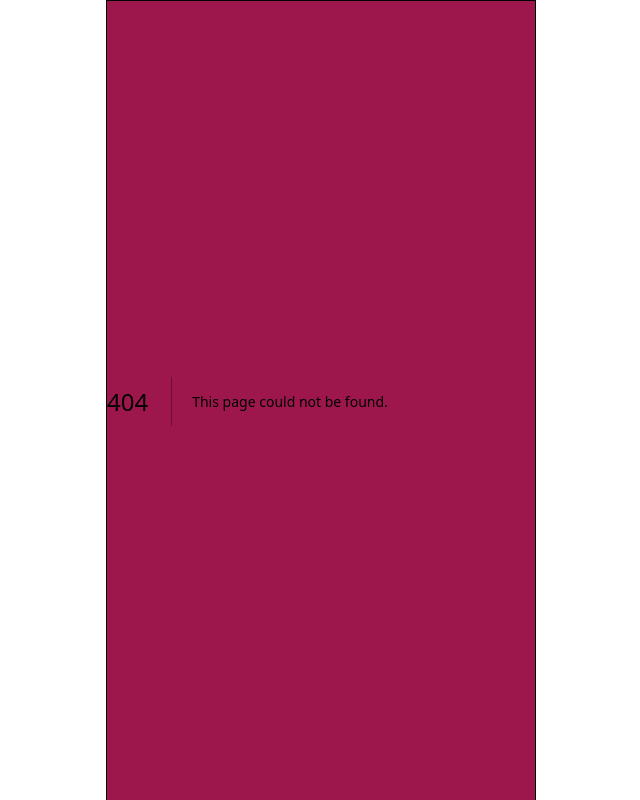
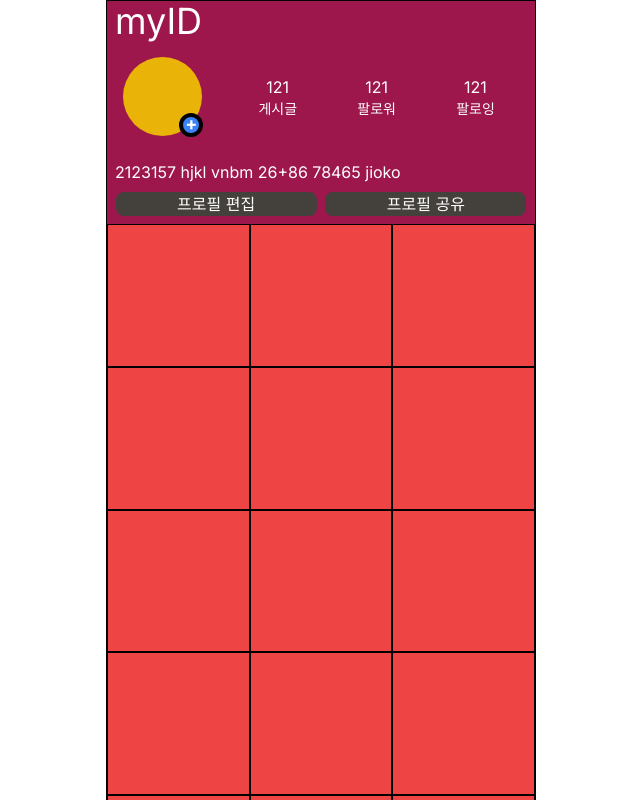
Before and after one commit to a3magic3pocket/copystagram-frontend, a Next.js app: page /profile in a window 1280 px wide. Before the commit this address had no page. Shown: the top 800 px of the page, without its empty margins (319-959 px from the left). Built offline with nearby package versions, Linux system fonts and the light colour scheme.

Commit message:
Design the profile page roughly.

```diff
--- a/src/app/page.tsx
+++ b/src/app/page.tsx
@@ -5,7 +5,7 @@ import MessageIcon from "@/component/icon/Message";
 export default function Page() {
   return (
     <div className="flex flex-col w-full">
-      <div className="flex flex-row w-full h-full justify-between align-items">
+      <div className="flex flex-row w-full h-full justify-between">
         <div className="flex font-aAdulsaScript text-4xl pl-2">Copystagram</div>
         <div className="flex flex-row pr-2">
           <LikeIcon className="flex self-center p-2" />
--- /dev/null
+++ b/src/app/profile/page.tsx
@@ -0,0 +1,50 @@
+export default function Page() {
+  return (
+    <div className="flex flex-col w-full">
+      <div className="flex flex-row w-full justify-between">
+        <div className="flex text-4xl pl-2">myID</div>
+      </div>
+      <div className="flex flex-row justify-start">
+        <div className="flex relative w-20 m-4 aspect-square rounded-full bg-yellow-500">
+          <div className="flex absolute top-10 left-10 w-6 m-4 aspect-square rounded-full bg-blue-500 border-4 border-black border-solid">
+            <div className="relative">
+              <div className="absolute top-[-7px] left-[2.2px] text-lg font-bold">
+                +
+              </div>
+            </div>
+          </div>
+        </div>
+        <div className="flex flex-row w-80 justify-evenly items-center">
+          <div className="flex flex-col items-center px-5">
+            <p>121</p>
+            <p className="text-sm">게시글</p>
+          </div>
+          <div className="flex flex-col items-center px-5">
+            <p>121</p>
+            <p className="text-sm">팔로워</p>
+          </div>
+          <div className="flex flex-col items-center px-5">
+            <p>121</p>
+            <p className="text-sm">팔로잉</p>
+          </div>
+        </div>
+      </div>
+      <div className="flex p-2">2123157 hjkl vnbm 26+86 78465 jioko</div>
+      <div className="flex flex-row justify-evenly pb-2">
+        <button className="flex w-[calc(100%/2-0.8rem)] rounded-lg bg-stone-700 justify-center items-center">
+          프로필 편집
+        </button>
+        <button className="flex w-[calc(100%/2-0.8rem)] rounded-lg bg-stone-700 justify-center items-center">
+          프로필 공유
+        </button>
+      </div>
+      <div className="flex justify-start items-center flex-wrap">
+        {[...Array(100)].map((_, i) => {
+          return (
+            <div className="flex w-[calc(100%/3)] aspect-square border border-black border-solid bg-red-500"></div>
+          );
+        })}
+      </div>
+    </div>
+  );
+}
--- a/src/component/Title.tsx
+++ b/src/component/Title.tsx
@@ -2,7 +2,7 @@ import GoBackIcon from "@/component/icon/GoBack";
 
 export default function Title(props: ITitleProps) {
   return (
-    <div className="grid grid-flow-col justify-stretch align-items p-2">
+    <div className="grid grid-flow-col justify-stretch p-2">
       <div className="flex justify-start">
         <GoBackIcon />
       </div>
--- a/src/component/post.tsx
+++ b/src/component/post.tsx
@@ -17,13 +17,13 @@ export default function Post() {
         </div>
       </div>
       <div className="flex w-full aspect-square bg-red-500">게시 사진</div>
-      <div className="flex flex-row justify-stretch align-items">
+      <div className="flex flex-row justify-stretch">
         <div className="flex flex-row w-[calc(100%/3)]">
           <LikeIcon />
           <ReplyIcon />
           <MessageIcon />
         </div>
-        <div className="flex w-[calc(100%/3)] justify-center align-items">
+        <div className="flex w-[calc(100%/3)] justify-center">
           ...
         </div>
         <div className="flex w-[calc(100%/3)]"></div>
```
